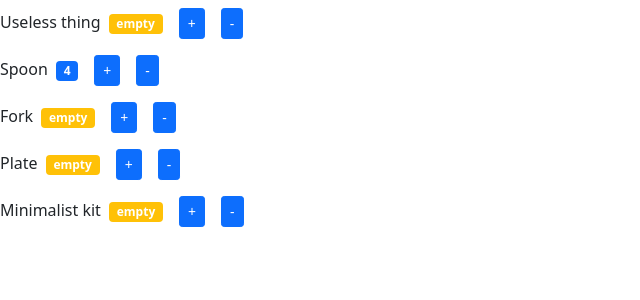
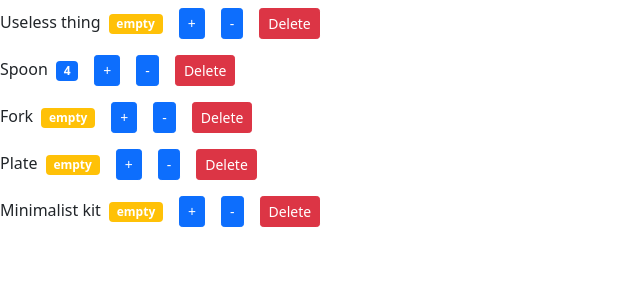
Before and after one commit to Kettengeschwindigkeit/Junior-Frontend-Developer-React-Module, a React (Create React App) app: page / in a window 1280 px wide. Shown: the top 300 px of the page, without its empty margins (0-640 px from the left). Built offline with nearby package versions, Linux system fonts and the light colour scheme.

Commit message:
Creating and handling events

```diff
--- a/src/components/counter.jsx
+++ b/src/components/counter.jsx
@@ -1,7 +1,7 @@
 import React, { useState } from "react"
 
 const Counter = (props) => {
-    console.log(props)
+
     const [value, setValue] = useState(props.value)
 
     const formatValue = () => {
@@ -28,6 +28,7 @@
             <span className={getBadgeClasses()}>{formatValue()}</span>
             <button className="btn btn-primary btn-sm m-2" onClick={handleIncrement}>+</button>
             <button className="btn btn-primary btn-sm m-2" onClick={handleDecrement}>-</button>
+            <button className="btn btn-danger btn-sm m-2" onClick={props.onDelete}>Delete</button>
         </div>
     )
 }
--- a/src/components/countersList.jsx
+++ b/src/components/countersList.jsx
@@ -1,18 +1,25 @@
+import { useState } from 'react'
 import Counter from './counter'
 
 
 const CountersList = () => {
-    const counters = [
+
+    const [counters, setCounters] = useState([
         {id: 0, value: 0, name: 'Useless thing'},
         {id: 1, value: 4, name: 'Spoon'},
         {id: 2, value: 0, name: 'Fork'},
         {id: 3, value: 0, name: 'Plate'},
         {id: 4, value: 0, name: 'Minimalist kit'}
-    ]
+    ])
+
+    const handleDelete = () => {
+        console.log('handle delete')
+    }
+
     return (
         <>
             {counters.map((count) => (
-                <Counter key={count.id} value={count.value} name={count.name} />
+                <Counter key={count.id} value={count.value} name={count.name} onDelete={handleDelete} />
             ))}
         </>
     )
```
